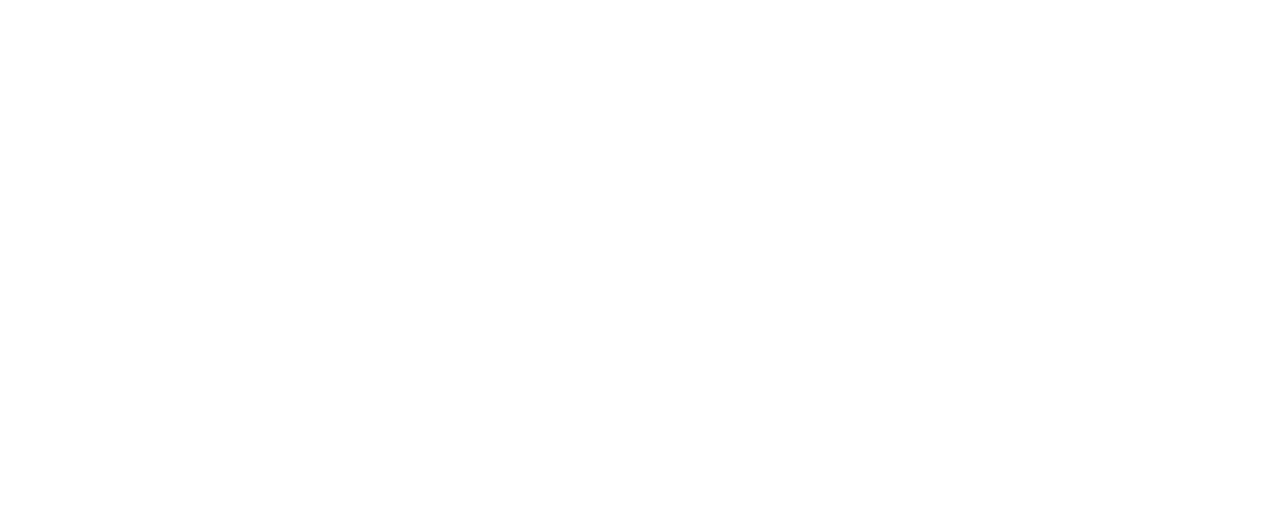
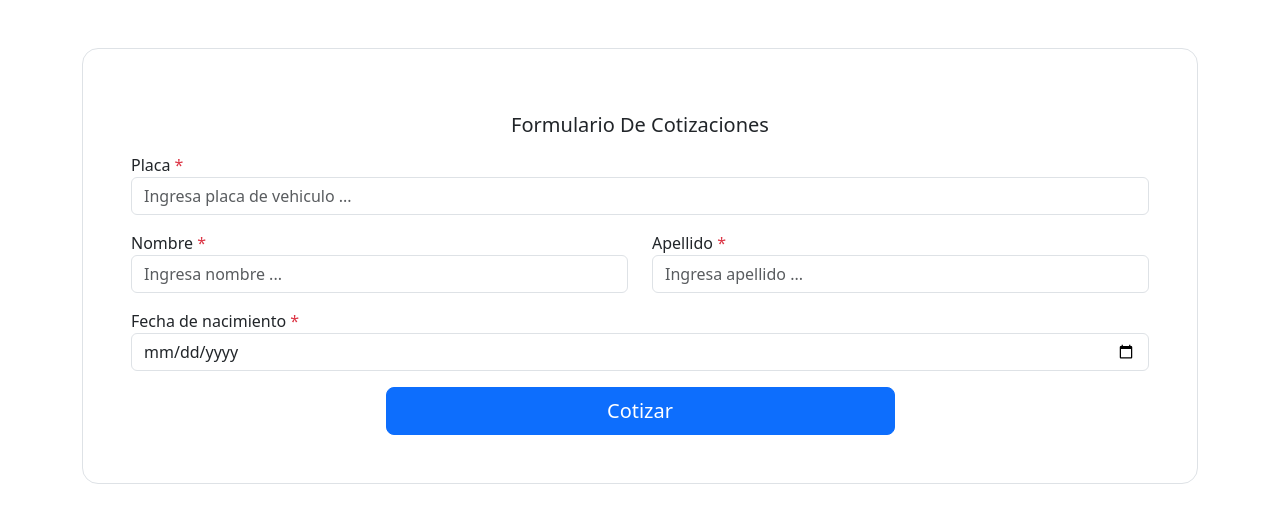
Before and after one commit to EstivenPinillo/FrontedSGA, a website: page index.html in a window 1280 px wide. Drawn offline with nearby package versions, Linux system fonts and the light colour scheme.

Commit message:
change: add form of quote and the table offers

```diff
--- a/index.html
+++ b/index.html
@@ -1,11 +1,52 @@
 <!DOCTYPE html>
-<html lang="en">
+<html lang="es">
 <head>
     <meta charset="UTF-8">
     <meta name="viewport" content="width=device-width, initial-scale=1.0">
     <title>Document</title>
+    <link rel="stylesheet" href="node_modules/bootstrap/dist/css/bootstrap.min.css">
+    <link rel="stylesheet" href="css/style.css">
 </head>
 <body>
+    <div class="container">
 
+        <form action="POST" class="m-auto form-quote mt-5 border border-1 rounded-4 p-5">
+
+            <h5 class="mt-3 mb-3 text-center">Formulario De Cotizaciones</h5>
+
+            <div class="col mb-3">
+                <label for="license_plate">Placa <span class="text-danger">*</span></label>
+                <input type="text" id="license_plate" name="license_plate" class="form-control" placeholder="Ingresa placa de vehiculo ..." required>
+            </div>
+            <div class="row mb-3">
+                <div class="col">
+                    <label for="name">Nombre <span class="text-danger">*</span></label>
+                    <input type="text" id="name" name="name" class="form-control" placeholder="Ingresa nombre ..." required>
+                </div>
+                <div class="col">
+                    <label for="last_name">Apellido <span class="text-danger">*</span></label>
+                    <input type="text" id="last_name" name="last_name" class="form-control" placeholder="Ingresa apellido ..." required>
+                </div>
+            </div>
+            <div class="mb-3">
+                <label for="date_birth">Fecha de nacimiento <span class="text-danger">*</span></label>
+                <input type="date" id="date_birth" name="date_birth" class="form-control" placeholder="Ingresa apellido ..." required>
+            </div>
+            <div class="d-grid gap-2 col-6 mx-auto">
+                <button type="button" id="quote" class="btn btn-primary btn-lg">Cotizar</button>
+            </div>
+
+        </form>
+
+        <div id="quoteWithOffers">
+
+        </div>
+
+    </div>
 </body>
+<footer>
+    <script src="node_modules/bootstrap/dist/js/bootstrap.min.js"></script>
+    <script src="node_modules/jquery/dist/jquery.min.js"></script>
+    <script src="controller/quoteController.js"></script>
+</footer>
 </html>
```
